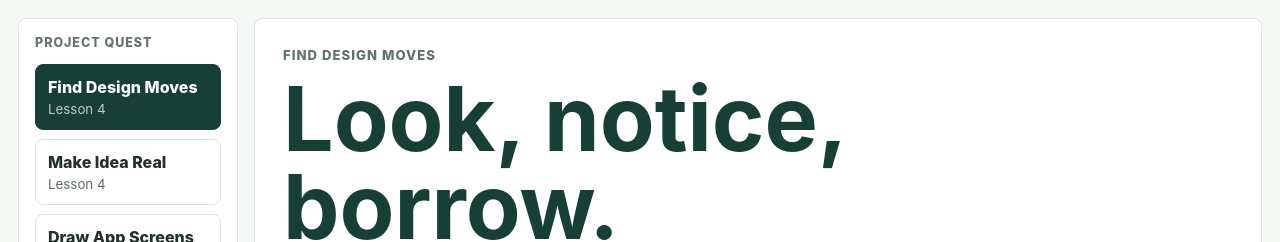
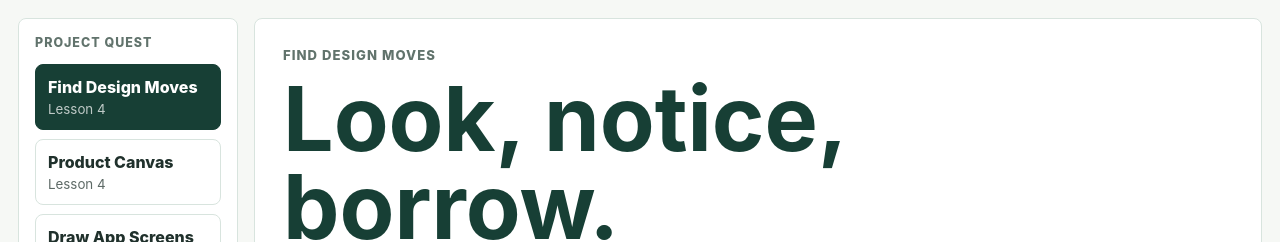
Before and after one commit to SophieNie1997/waicy-project-studio, a React (Vite) app: page / in a window 1280 px wide. Shown: the top 242 px of the page. Built offline with nearby package versions, Linux system fonts and the light colour scheme.

Commit message:
fix: rename idea module to product canvas

```diff
--- a/src/components/ModuleNav.tsx
+++ b/src/components/ModuleNav.tsx
@@ -2,7 +2,7 @@ import type { ModuleId } from "../domain/types";
 
 export const modules: Array<{ id: ModuleId; label: string; lesson: string }> = [
   { id: "design-gallery", label: "Find Design Moves", lesson: "Lesson 4" },
-  { id: "product-canvas", label: "Make Idea Real", lesson: "Lesson 4" },
+  { id: "product-canvas", label: "Product Canvas", lesson: "Lesson 4" },
   { id: "ui-sketch-lab", label: "Draw App Screens", lesson: "Lesson 5" },
   { id: "codex-build-desk", label: "Build with Codex", lesson: "Lesson 5" },
   { id: "test-iterate", label: "Test and Improve", lesson: "Lesson 6" },
--- a/src/modules/DesignGallery.tsx
+++ b/src/modules/DesignGallery.tsx
@@ -90,7 +90,7 @@ export function DesignGallery({ project, onChange, onContinue }: DesignGalleryPr
                 <strong>Next step:</strong> {nextStepGuidance}
               </p>
               <button className="secondary-button compact-action" type="button" onClick={onContinue}>
-                Make Idea Real
+                Product Canvas
               </button>
             </div>
           </>
--- a/src/modules/ProductCanvas.tsx
+++ b/src/modules/ProductCanvas.tsx
@@ -677,7 +677,7 @@ export function ProductCanvas({ project, onChange }: ProductCanvasProps) {
 
   return (
     <section className="module-panel">
-      <p className="eyebrow">Make Idea Real</p>
+      <p className="eyebrow">Product Canvas</p>
       <h1>Make the idea buildable.</h1>
       <p className="lede">Codex stays locked until the project is specific enough to explain in 20 seconds.</p>
       <MissionBanner
```
Also changed, not shown: 1 other file (tests, documents, lock files or other folders).
